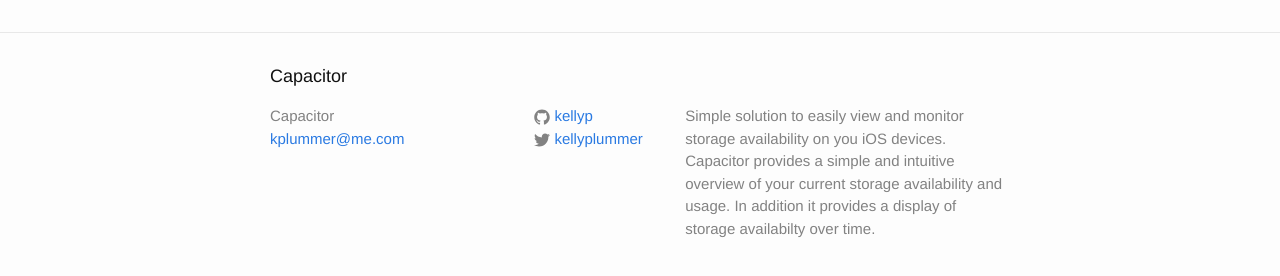
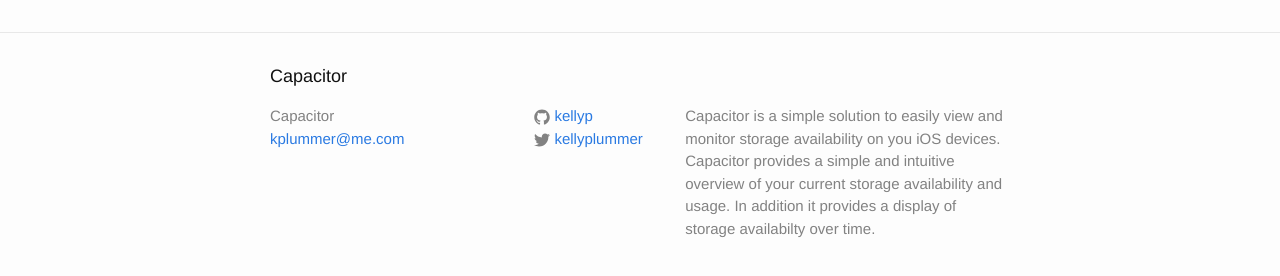
Before and after one commit to kellyp/Storage-Capacitor, a Jekyll site: the page built from index.html, in a window 1280 px wide. Shown: the part 264-540 px from the top of the page. Built offline with Jekyll 4.4.1, drawn with Linux system fonts in a browser that asks for light colours.

Commit message:
updated description

```diff
--- a/_config.yml
+++ b/_config.yml
@@ -2,10 +2,10 @@
 title: Capacitor
 email: kplummer@me.com
 description: > # this means to ignore newlines until "baseurl:"
-  Simple solution to easily view and monitor storage availability on
-  you iOS devices.  Capacitor provides a simple and intuitive overview
-  of your current storage availability and usage.  In addition it
-  provides a display of storage availabilty over time.
+  Capacitor is a simple solution to easily view and monitor storage
+  availability on you iOS devices.  Capacitor provides a simple and
+  intuitive overview of your current storage availability and usage.
+  In addition it provides a display of storage availabilty over time.
 baseurl: "/Storage-Capacitor/" # the subpath of your site, e.g. /blog/
 url: "http://kellyp.github.io" # the base hostname & protocol for your site
 twitter_username: kellyplummer
```
